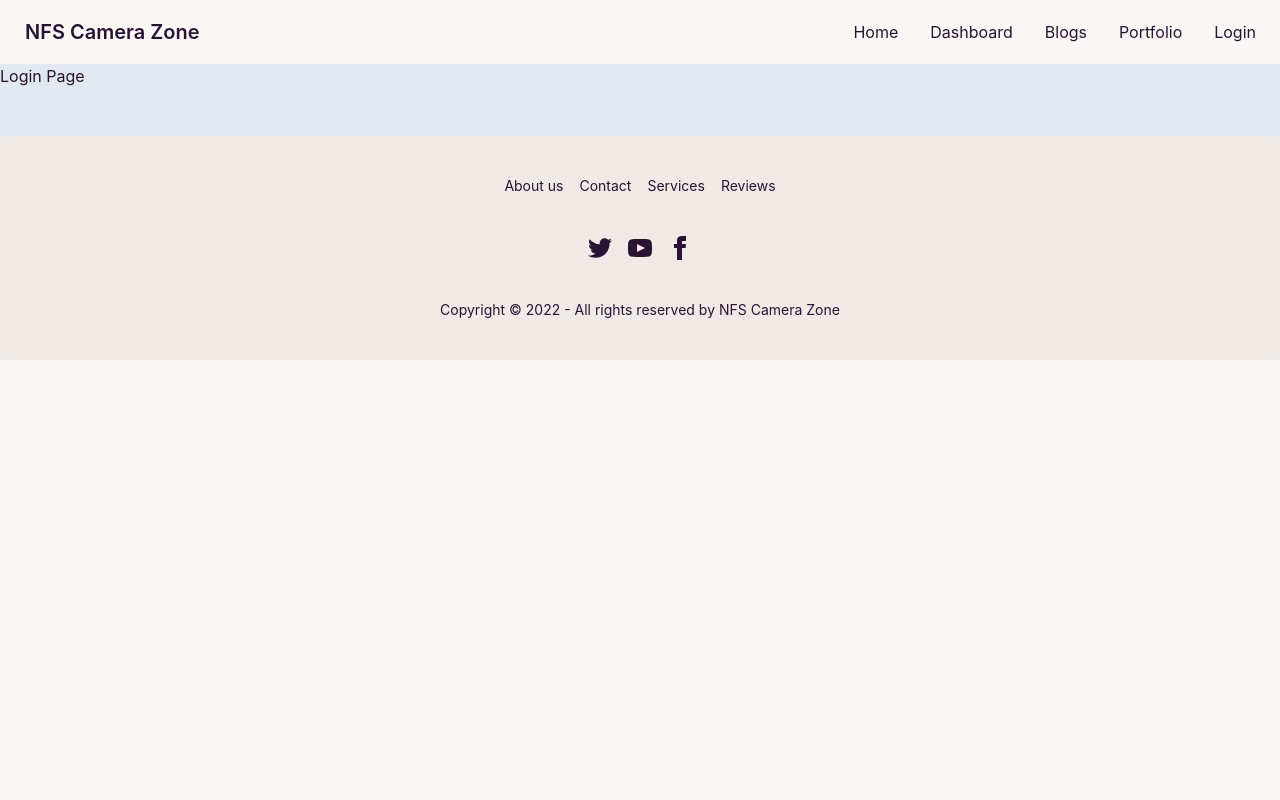
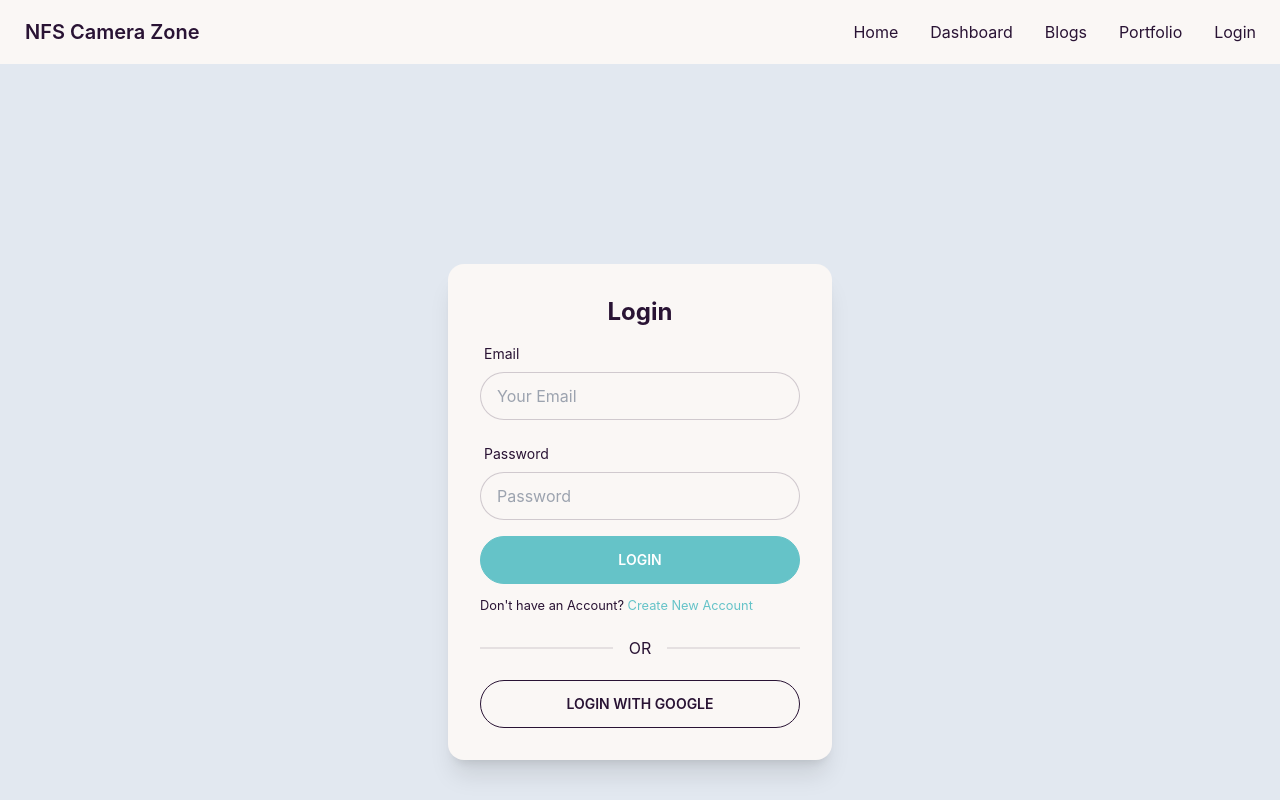
Before and after one commit to nafish08/nfs-camera-zone-client-side, a React (Create React App) app: page /login in a window 1280 px wide. Shown: the top 800 px of the page. Built offline with nearby package versions, Linux system fonts and the light colour scheme.

Commit message:
login page created and social login added

```diff
--- a/package.json
+++ b/package.json
@@ -12,6 +12,7 @@
     "react": "^18.1.0",
     "react-dom": "^18.1.0",
     "react-firebase-hooks": "^5.0.3",
+    "react-hook-form": "^7.31.3",
     "react-router-dom": "^6.3.0",
     "react-scripts": "5.0.1",
     "web-vitals": "^2.1.4"
--- a/src/Pages/Home/Home.js
+++ b/src/Pages/Home/Home.js
@@ -1,6 +1,4 @@
 import React from 'react';
-import Footer from '../Shared/Footer';
-import Header from '../Shared/Header';
 import Banner from './Banner';
 import BusinessSummary from './BusinessSummary';
 import HeroSection from './HeroSection';
@@ -11,14 +9,12 @@
 const Home = () => {
     return (
         <div>
-            <Header></Header>
             <Banner></Banner>
             <Parts></Parts>
             <HeroSection></HeroSection>
             <OurServices></OurServices>
             <BusinessSummary></BusinessSummary>
             <Reviews></Reviews>
-            <Footer></Footer>
         </div>
     );
 };
--- a/src/Pages/Login/Login.js
+++ b/src/Pages/Login/Login.js
@@ -1,10 +1,111 @@
-import React from 'react';
+import { useSignInWithEmailAndPassword, useSignInWithGoogle } from 'react-firebase-hooks/auth';
+import auth from '../../firebase.init';
+import { useForm } from "react-hook-form";
+import Loading from '../Shared/Loading';
+import { Link, useNavigate, useLocation } from 'react-router-dom';
 
 const Login = () => {
+    const [signInWithGoogle, gUser, gLoading, gError] = useSignInWithGoogle(auth);
+    const { register, formState: { errors }, handleSubmit } = useForm();
+    const [
+        signInWithEmailAndPassword,
+        user,
+        loading,
+        error,
+    ] = useSignInWithEmailAndPassword(auth);
+
+
+    let signInError;
+    const navigate = useNavigate();
+    const location = useLocation();
+    let from = location.state?.from?.pathname || "/";
+
+
+    if (user) {
+        navigate(from, { replace: true });
+    }
+
+
+    if (loading || gLoading) {
+        return <Loading></Loading>
+    }
+
+    if (error || gError) {
+        signInError = <p className='text-red-500'><small>{error?.message || gError?.message}</small></p>
+    }
+
+    const onSubmit = data => {
+        signInWithEmailAndPassword(data.email, data.password);
+    }
+
     return (
-        <div>
-            <h2>Login Page</h2>
-        </div>
+        <div className='flex h-screen justify-center items-center my-12'>
+            <div className="card w-96 bg-base-100 shadow-xl">
+                <div className="card-body">
+                    <h2 className="text-center text-2xl font-bold">Login</h2>
+                    <form onSubmit={handleSubmit(onSubmit)}>
+
+                        <div className="form-control w-full max-w-xs">
+                            <label className="label">
+                                <span className="label-text">Email</span>
+                            </label>
+                            <input
+                                type="email"
+                                placeholder="Your Email"
+                                className="input input-bordered w-full max-w-xs"
+                                {...register("email", {
+                                    required: {
+                                        value: true,
+                                        message: 'Email is Required'
+                                    },
+                                    pattern: {
+                                        value: /[a-z0-9]+@[a-z]+\.[a-z]{2,3}/,
+                                        message: 'Provide a valid Email'
+                                    }
+                                })}
+                            />
+                            <label className="label">
+                                {errors.email?.type === 'required' && <span className="label-text-alt text-red-500">{errors.email.message}</span>}
+                                {errors.email?.type === 'pattern' && <span className="label-text-alt text-red-500">{errors.email.message}</span>}
+                            </label>
+                        </div>
+                        <div className="form-control w-full max-w-xs">
+                            <label className="label">
+                                <span className="label-text">Password</span>
+                            </label>
+                            <input
+                                type="password"
+                                placeholder="Password"
+                                className="input input-bordered w-full max-w-xs"
+                                {...register("password", {
+                                    required: {
+                                        value: true,
+                                        message: 'Password is Required'
+                                    },
+                                    minLength: {
+                                        value: 6,
+                                        message: 'Must be 6 characters or longer'
+                                    }
+                                })}
+                            />
+                            <label className="label">
+                                {errors.password?.type === 'required' && <span className="label-text-alt text-red-500">{errors.password.message}</span>}
+                                {errors.password?.type === 'minLength' && <span className="label-text-alt text-red-500">{errors.password.message}</span>}
+                            </label>
+                        </div>
+
+                        {signInError}
+                        <input className='btn w-full max-w-xs text-white btn-primary' type="submit" value="Login" />
+                    </form>
+                    <p><small>Don't have an Account? <Link className='text-primary' to="/signup">Create New Account</Link></small></p>
+                    <div className="divider">OR</div>
+                    <button
+                        onClick={() => signInWithGoogle()}
+                        className="btn btn-outline"
+                    >Login with Google</button>
+                </div>
+            </div>
+        </div >
     );
 };
 
--- a/src/firebase.init.js
+++ b/src/firebase.init.js
@@ -6,12 +6,12 @@
 
 // Your web app's Firebase configuration
 const firebaseConfig = {
-    apiKey: process.env.REACT_APP_apiKey,
-    authDomain: process.env.REACT_APP_authDomain,
-    projectId: process.env.REACT_APP_projectId,
-    storageBucket: process.env.REACT_APP_storageBucket,
-    messagingSenderId: process.env.REACT_APP_messagingSenderId,
-    appId: process.env.REACT_APP_appId,
+    apiKey: "AIzaSyDa9edRvzKHbLdzO1jayaNEYB2cj0VHO58",
+    authDomain: "nfs-camera-zone.firebaseapp.com",
+    projectId: "nfs-camera-zone",
+    storageBucket: "nfs-camera-zone.appspot.com",
+    messagingSenderId: "916570955565",
+    appId: "1:916570955565:web:28294bc457fdabcad33da4"
 };
 
 // Initialize Firebase
```
Also changed, not shown: src/Pages/Login/SignUp.js (added), 1 other file (tests, documents, lock files or other folders).
